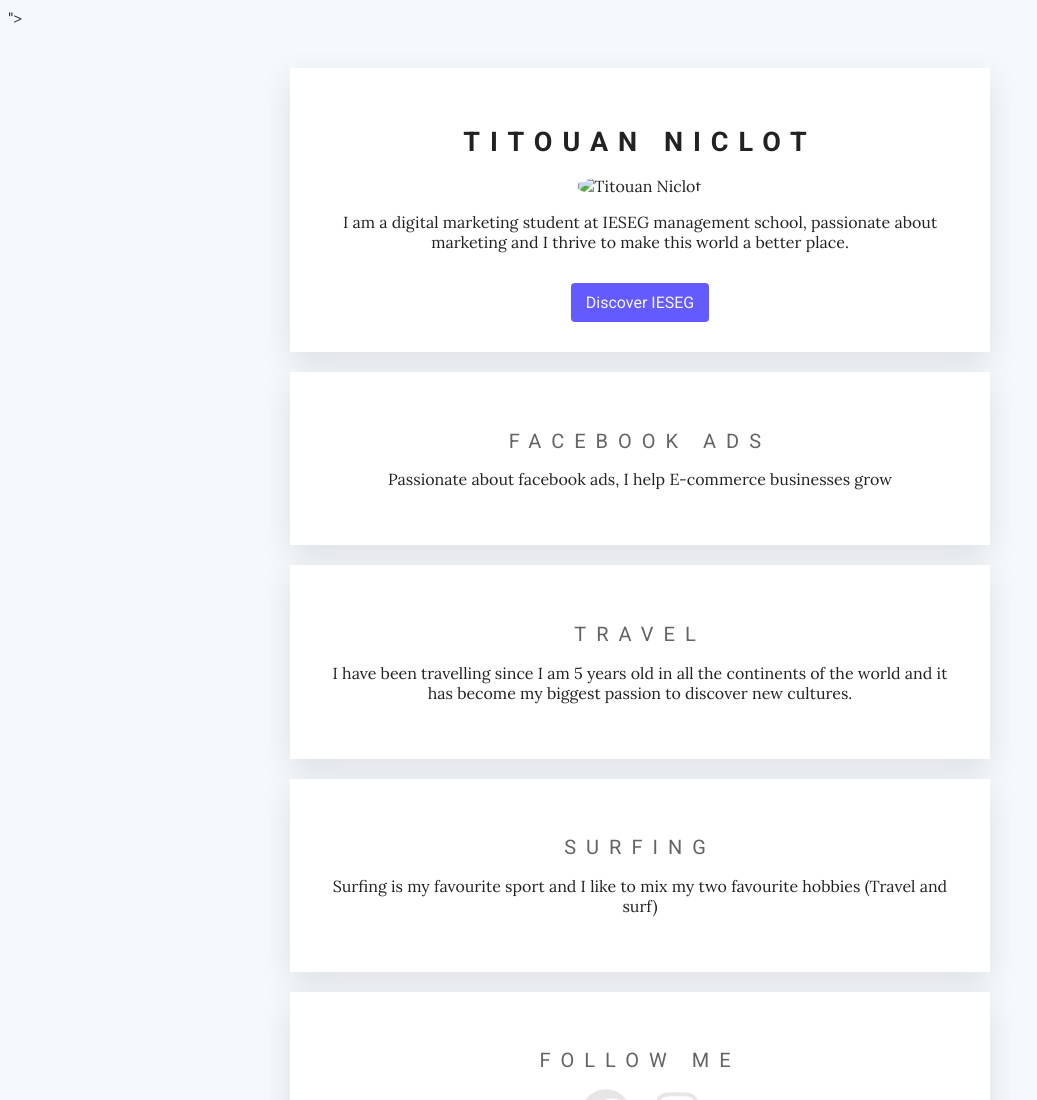
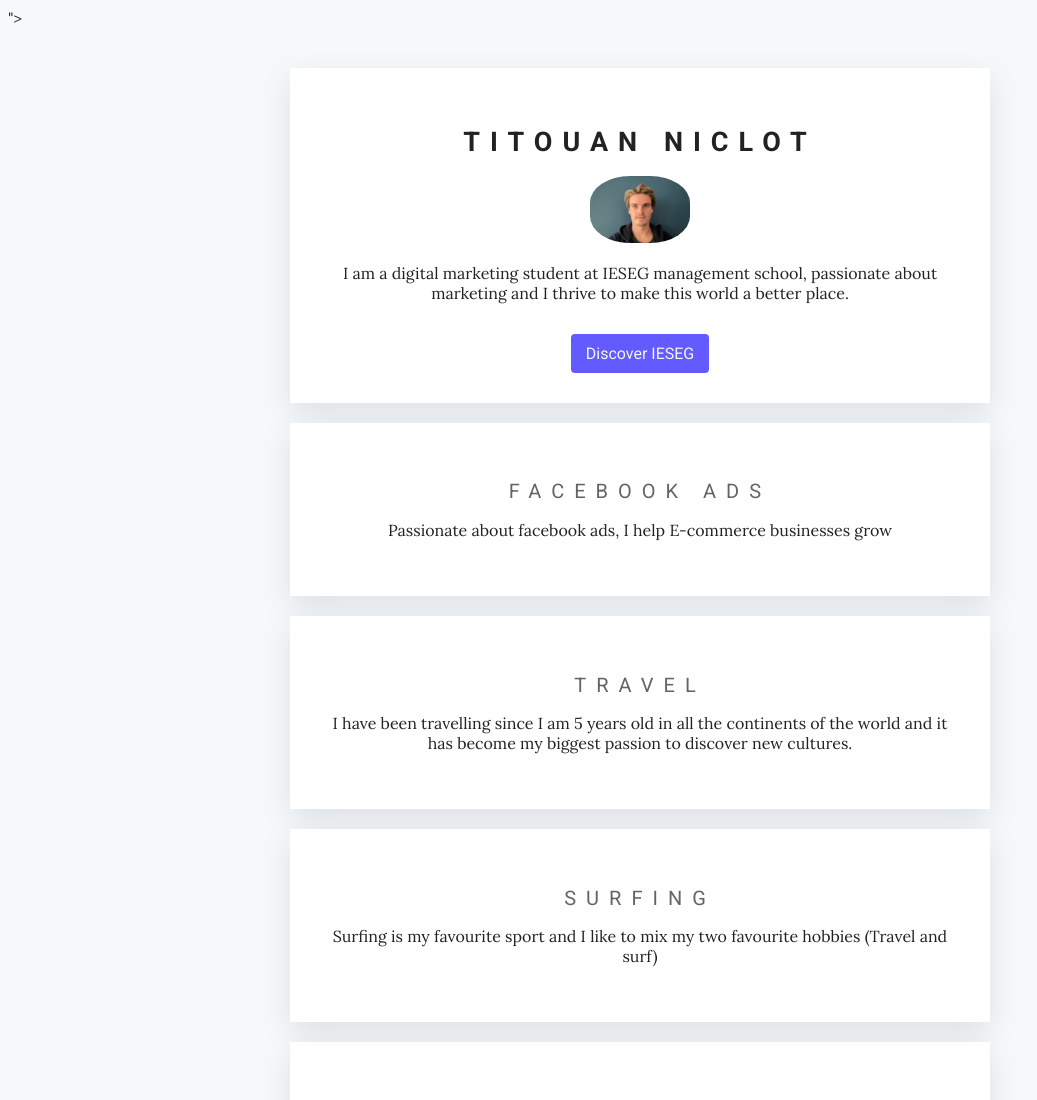
Before and after one commit to Titou2303/titouan, a plain HTML site: page index.html in a window 1280 px wide. Shown: the top 1100 px of the page, without its empty margins (0-1037 px from the left). Drawn offline with Linux system fonts and the light colour scheme.

Commit message:
Update index.html

```diff
--- a/index.html
+++ b/index.html
@@ -21,7 +21,7 @@
 	<div class="card-white" id="introduction">
 
 	 	<h1>Titouan Niclot</h1>
-	 	<img src="images/profile2.jpg" class="img-circle" width="100px" alt="Titouan Niclot">
+	 	<img src="profile2.jpg" class="img-circle" width="100px" alt="Titouan Niclot">
 	 	<p>I am a digital marketing student at IESEG management school, passionate about marketing and I thrive to make this world a better place.
 	 	</p>
 	 	<a href="https://www.ieseg.fr" class="btn-blue" target="_blank">Discover IESEG</a>
```
